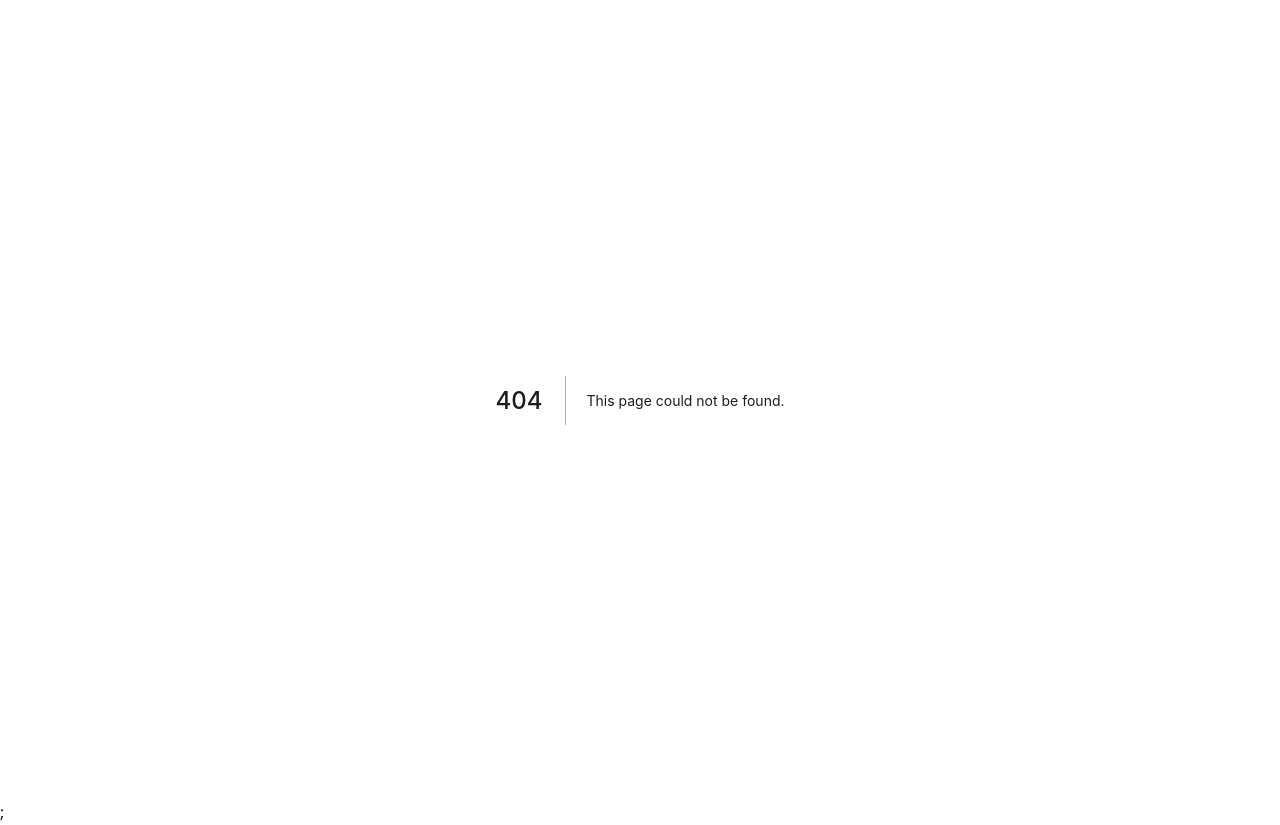
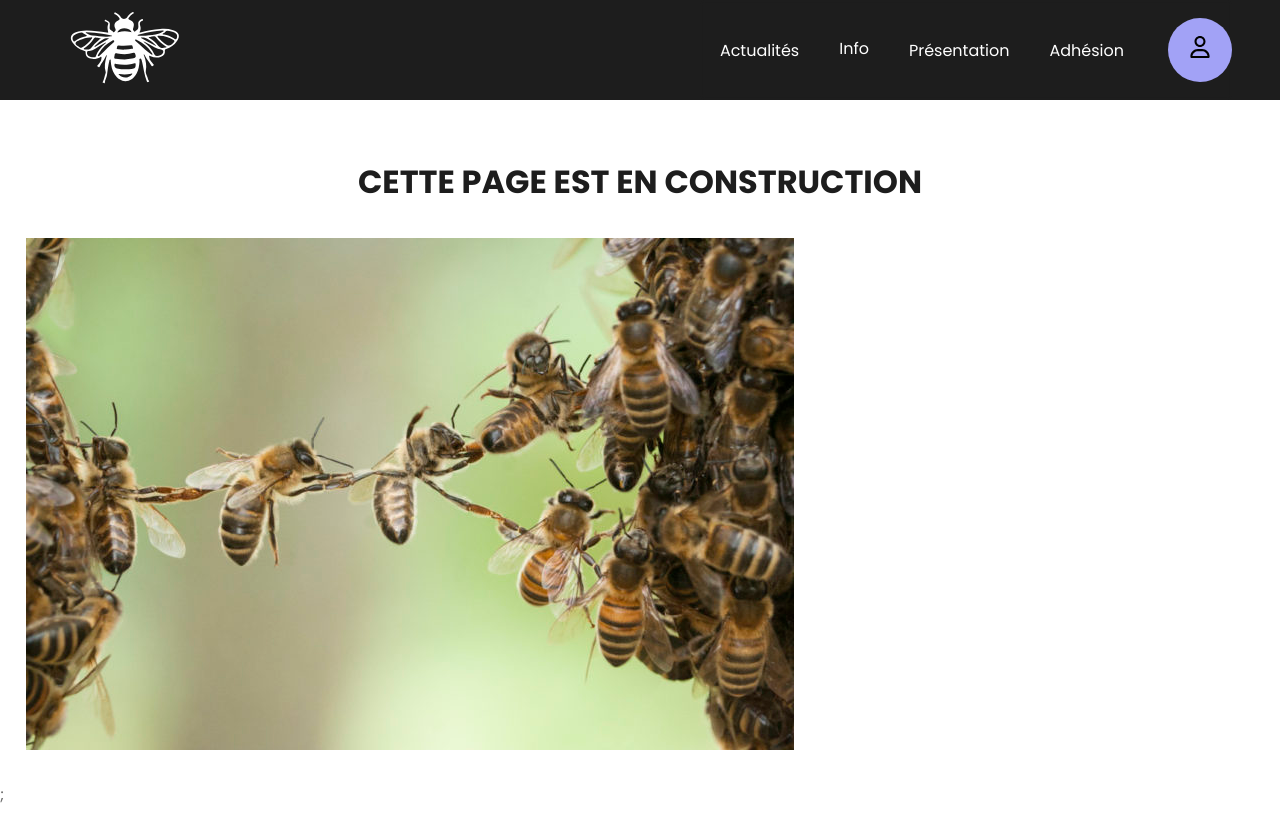
Before and after one commit to Barto1212/sat37, a Next.js app: page /info/enconstruction in a window 1280 px wide. Before the commit this address had no page. Built offline with nearby package versions, Linux system fonts and the light colour scheme.

Commit message:
ajout page en construction

```diff
--- a/components/layout/navigation/header.jsx
+++ b/components/layout/navigation/header.jsx
@@ -10,15 +10,9 @@ const itemsList = [
   { name: "Info", link: [
       { name: "Fiscalité", link: "info/fiscalite" },
       { name: "Rucher école", link: "info/rucherecole" },
-      { name: "Mielerie", link: "info/mielerie" },
+      { name: "Mielerie", link: "info/enconstruction" },
     ]
   },
-  { name: "Info 2", link: [
-    { name: "Fiscalité", link: "info2/fiscalite" },
-    { name: "Rucher école", link: "info2/rucherecole" },
-    { name: "Mielerie", link: "info2/mielerie" },
-  ]
-},
   { name: "Présentation", link: "/presentation" },
   { name: "Adhésion", link: "/adhesion" },
   // {name: "Fiscalité", link: "/fiscalite"},
--- /dev/null
+++ b/pages/info/enconstruction.tsx
@@ -0,0 +1,15 @@
+import Layout from "../../components/layout/layout"
+import Image from "next/image"
+export default function Adhesion () {
+	return (
+		<Layout>
+			<h1>Cette page est en construction</h1>
+				<Image
+					src="/img/construction-rayon-cire.jpg"
+					alt="contruction rayon de cire"
+					width={768}
+					height={512}
+				/>
+		</Layout>
+	)
+}
```
Also changed, not shown: public/img/construction-rayon-cire.jpg (added).
